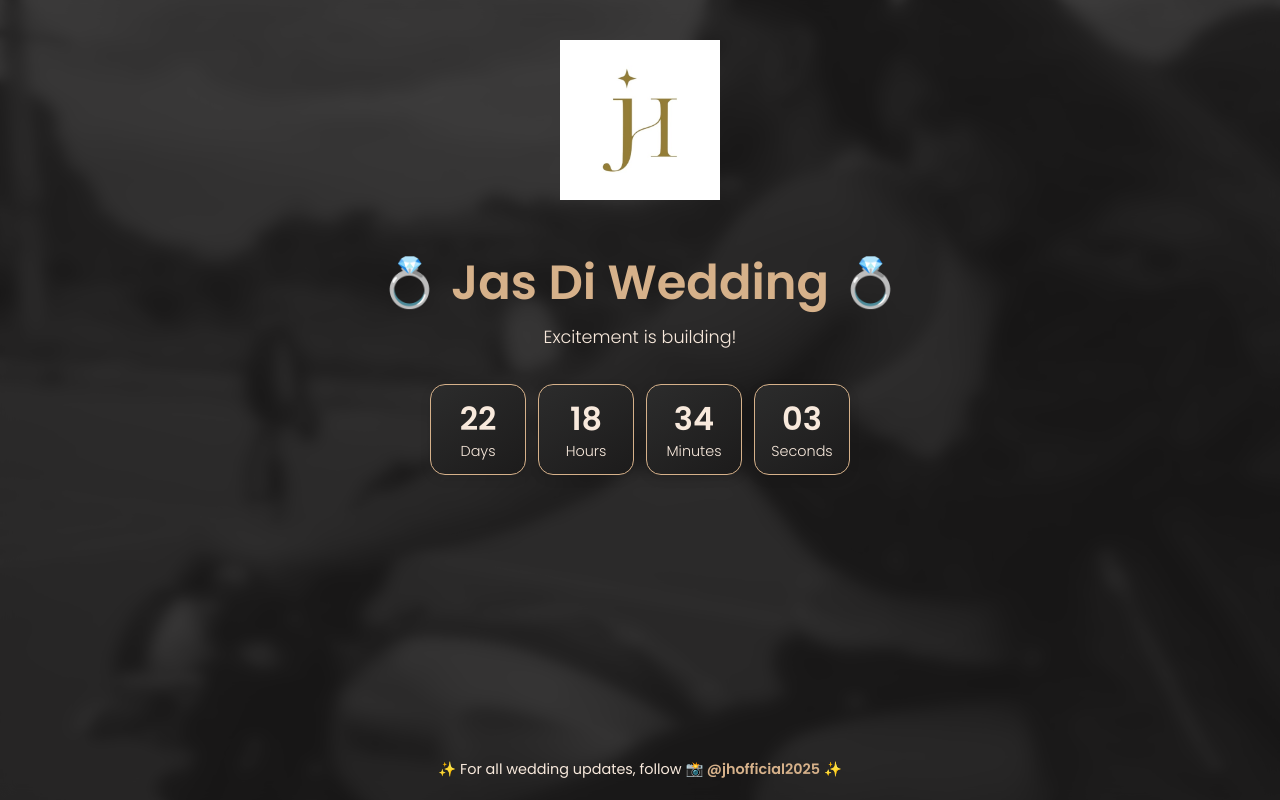
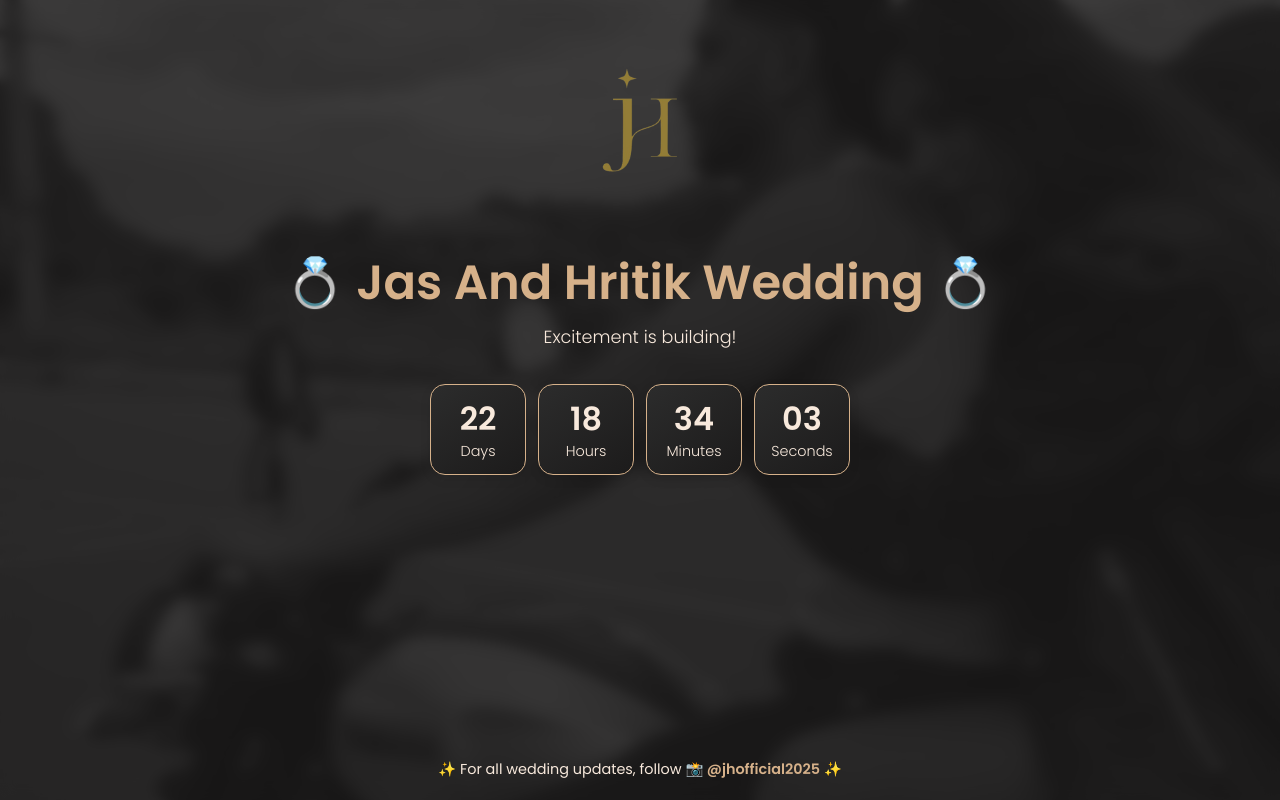
Before and after one commit to Abhimanyu-bathla/Countdown, a plain HTML site: page index.html in a window 1280 px wide. Drawn offline with Linux system fonts and the light colour scheme.

Commit message:
Update index.html

```diff
--- a/index.html
+++ b/index.html
@@ -3,7 +3,7 @@
 <head>
   <meta charset="UTF-8" />
   <meta name="viewport" content="width=1024">
-  <title>JAS DI WEDDING</title>
+  <title>JAS ADN HRITIK WEDDING</title>
   <link rel="icon" href="https://cdn-icons-png.flaticon.com/512/3159/3159310.png" />
 
   <link rel="preconnect" href="https://fonts.googleapis.com">
@@ -113,10 +113,10 @@
 <body>
 
   <a href="#">
-    <img src="logo.jpg" alt="JH-logo-1-removebg-preview" border="0" class="wedding-logo" />
+    <img src="JH_logo_page-0001-removebg-preview.png" alt="JH-logo-1-removebg-preview" border="0" class="wedding-logo" />
   </a>
 
-  <h1>💍 Jas Di Wedding 💍</h1>
+  <h1>💍 Jas And Hritik Wedding 💍</h1>
 
   <p id="countdown-message">Countdown to 16 November 2025, 00:00 AM</p>
 
```
